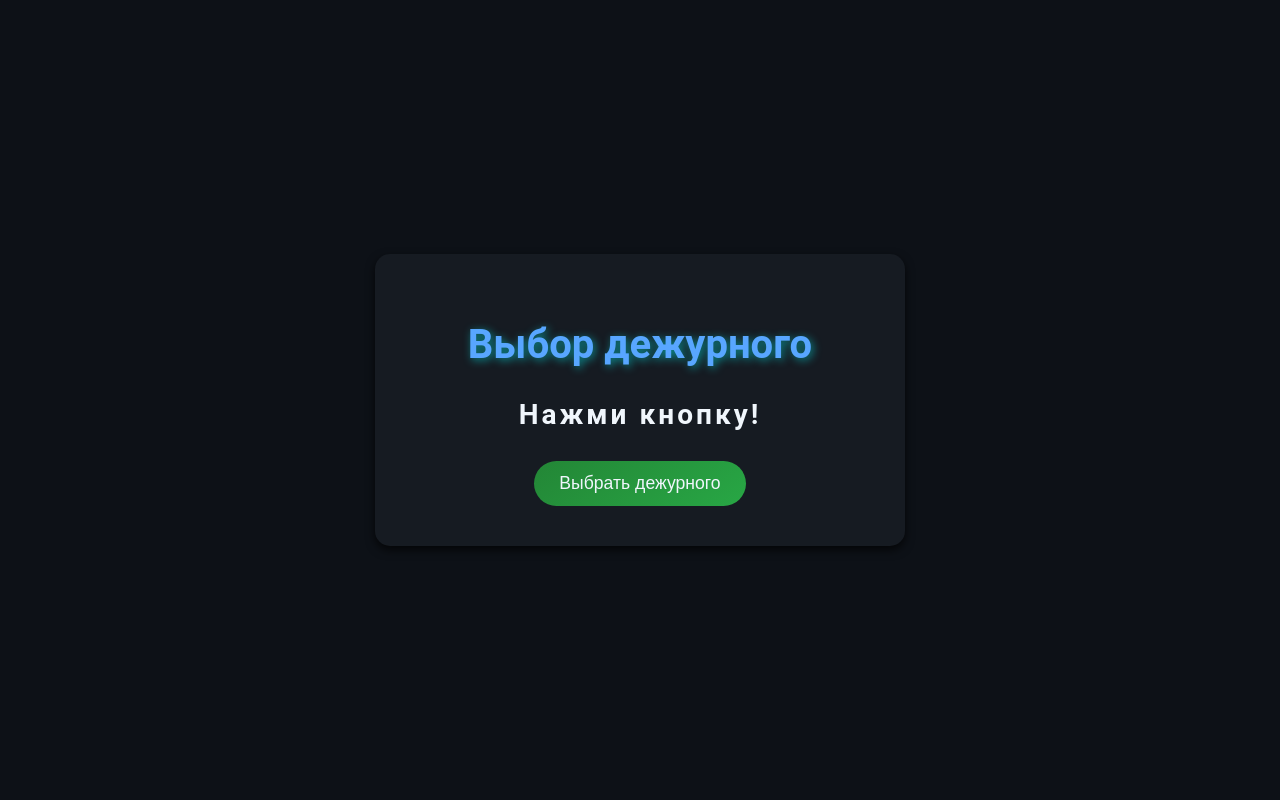
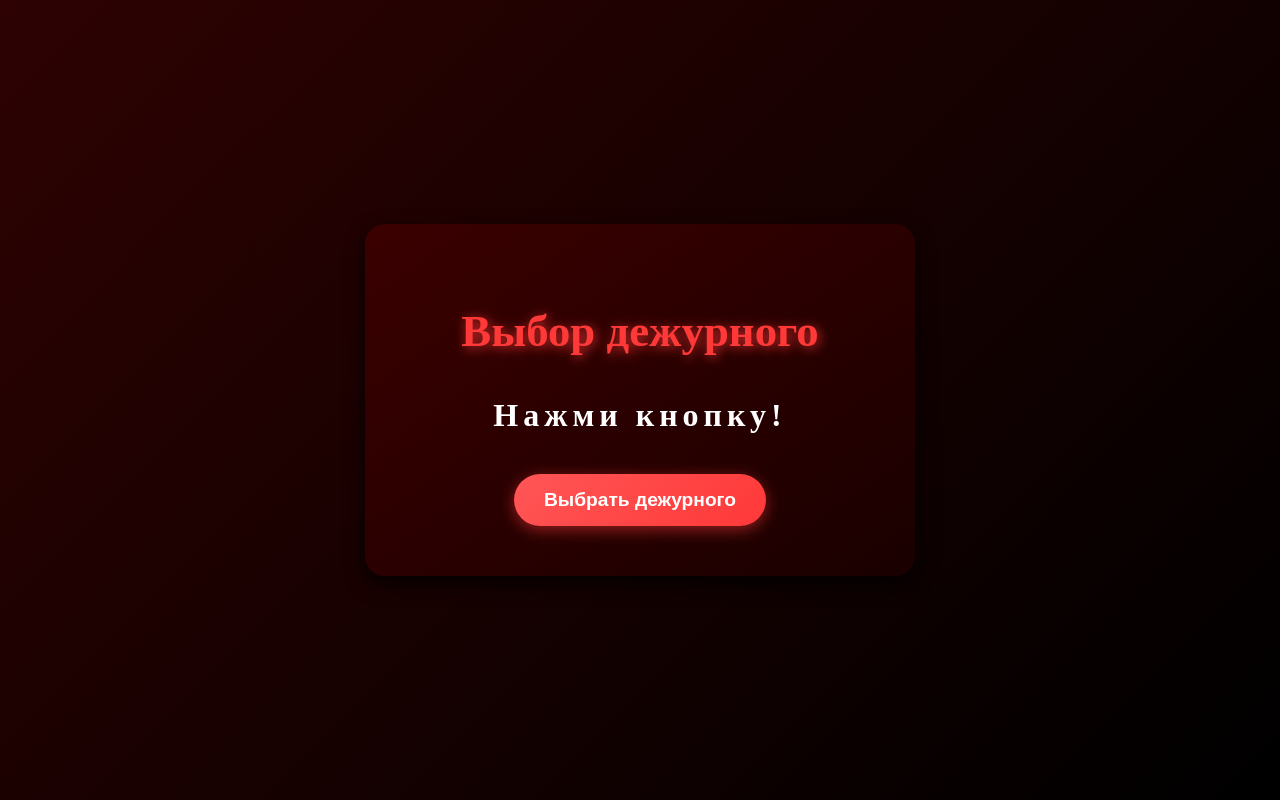
Before and after one commit to EgorBruno/RandomGame, a plain HTML site: page index.html in a window 1280 px wide. Drawn offline with Linux system fonts and the light colour scheme.

Commit message:
Update index.html

```diff
--- a/index.html
+++ b/index.html
@@ -13,51 +13,66 @@
       justify-content: center;
       align-items: center;
       height: 100vh;
-      background-color: #0d1117;
-      font-family: 'Roboto', sans-serif;
+      background: linear-gradient(135deg, #2e0202, #000);
+      font-family: 'Times New Roman', sans-serif;
       color: #c9d1d9;
+      overflow: hidden;
     }
 
     #container {
       position: relative;
       width: 450px;
-      padding: 40px;
-      background: #161b22;
-      border-radius: 15px;
-      box-shadow: 0 4px 10px rgba(0, 0, 0, 0.7);
+      padding: 50px;
+      background: linear-gradient(145deg, #3b0000, #1a0000);
+      border-radius: 20px;
+      box-shadow: 0 8px 20px rgba(0, 0, 0, 0.8);
       text-align: center;
+      transition: transform 0.3s ease-in-out;
+    }
+
+    #container:hover {
+      transform: scale(1.03);
     }
 
     #container h1 {
-      font-size: 2.5rem;
-      margin-bottom: 30px;
-      color: #58a6ff;
-      text-shadow: 2px 2px 8px rgba(0, 255, 255, 0.5);
+      font-size: 2.8rem;
+      margin-bottom: 40px;
+      color: #ff3838;
+      text-shadow: 2px 2px 12px rgba(255, 56, 56, 0.8);
     }
 
     #nameDisplay {
-      font-size: 1.75rem;
-      margin: 30px 0;
+      font-size: 2rem;
+      margin: 40px 0;
       font-weight: bold;
-      letter-spacing: 3px;
-      color: #f0f6fc;
-      transition: color 0.5s ease;
+      letter-spacing: 5px;
+      color: #fff;
+      transition: color 0.5s ease, transform 0.3s ease;
+      transform-origin: center;
+    }
+
+    #nameDisplay.active {
+      text-shadow: 0 0 15px #ff3838, 0 0 30px #ff3838, 0 0 45px #ff3838;
+      transform: scale(1.1);
     }
 
     #randomButton {
-      padding: 12px 25px;
-      font-size: 1.1rem;
-      background: linear-gradient(145deg, #238636, #28a745);
-      color: #f0f6fc;
+      padding: 15px 30px;
+      font-size: 1.2rem;
+      font-weight: bold;
+      background: linear-gradient(135deg, #ff5656, #ff3838);
+      color: #fff;
       border: none;
       border-radius: 30px;
       cursor: pointer;
-      transition: background 0.3s ease, transform 0.2s ease;
+      transition: background 0.3s ease, transform 0.2s ease, box-shadow 0.3s ease;
+      box-shadow: 0 4px 15px rgba(255, 56, 56, 0.5);
     }
 
     #randomButton:hover {
-      background: linear-gradient(145deg, #28a745, #2ea043);
-      transform: scale(1.05);
+      background: linear-gradient(135deg, #ff3838, #ff1e1e);
+      transform: scale(1.08);
+      box-shadow: 0 6px 20px rgba(255, 56, 56, 0.7);
     }
 
     @keyframes blink {
@@ -72,9 +87,8 @@
       }
     }
 
-    /* Добавление легкого светящегося эффекта для имени */
     #nameDisplay.active {
-      text-shadow: 0 0 10px #58a6ff, 0 0 20px #58a6ff, 0 0 30px #58a6ff;
+      animation: blink 1s infinite;
     }
   </style>
 </head>
```
